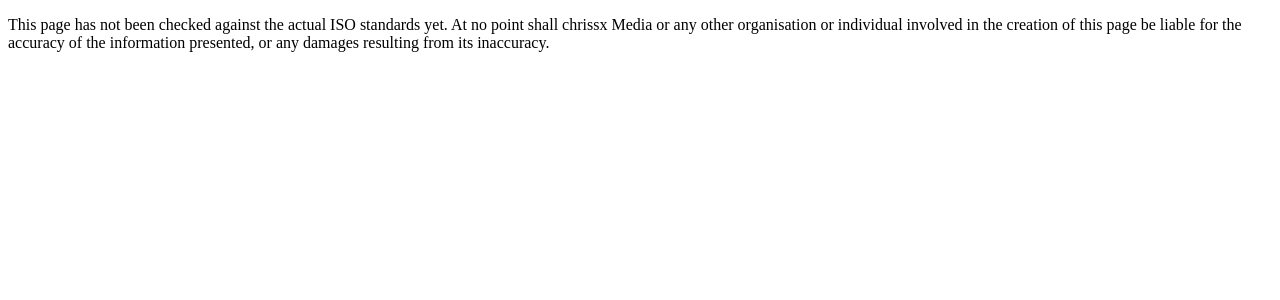
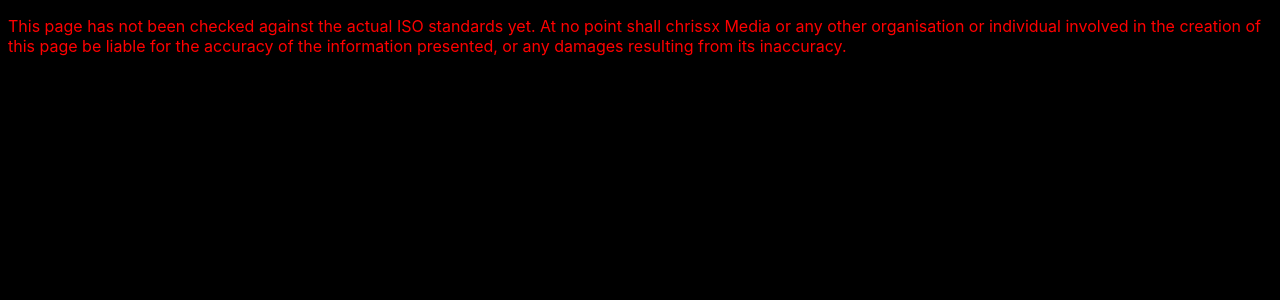
Before and after one commit to chrissxMedia/screwed.chrissx.de, a React (Vite) app: page / in a window 1280 px wide. Shown: the top 300 px of the page. Built offline with nearby package versions, Linux system fonts and the light colour scheme.

Commit message:
rudimentary styling

```diff
--- a/src/index.html
+++ b/src/index.html
@@ -7,15 +7,15 @@
   <meta name="description" content="The ultimate reference for all your threads." />
   <meta name="viewport" content="width=device-width, initial-scale=1" />
   <meta name="theme-color" content="#000000" />
-  <!--<link rel="stylesheet" href="style.css" />-->
+  <link rel="stylesheet" href="style.css" />
   <script type="module" src="app.tsx"></script>
 </head>
 
 <body>
-  <noscript>This page requires JavaScript.</noscript>
-  <p>This page has not been checked against the actual ISO standards yet. At no point shall chrissx Media or any other
-    organisation or individual involved in the creation of this page be liable for the accuracy of the information
-    presented, or any damages resulting from its inaccuracy.</p>
+  <noscript class="important">This page requires JavaScript.</noscript>
+  <p class="important">This page has not been checked against the actual ISO standards yet. At no point shall chrissx
+    Media or any other organisation or individual involved in the creation of this page be liable for the accuracy of
+    the information presented, or any damages resulting from its inaccuracy.</p>
   <div id="root"></div>
 </body>
 
--- /dev/null
+++ b/src/style.css
@@ -0,0 +1,15 @@
+* {
+    font-family: -apple-system, BlinkMacSystemFont, 'Segoe UI', Roboto, Oxygen, Ubuntu, Cantarell, 'Open Sans', 'Helvetica Neue', sans-serif;
+    color: white;
+    background-color: black;
+    border-color: white;
+    color-scheme: dark;
+}
+
+.important {
+    color: red;
+}
+
+td, th {
+    border: 1px solid;
+}
```
